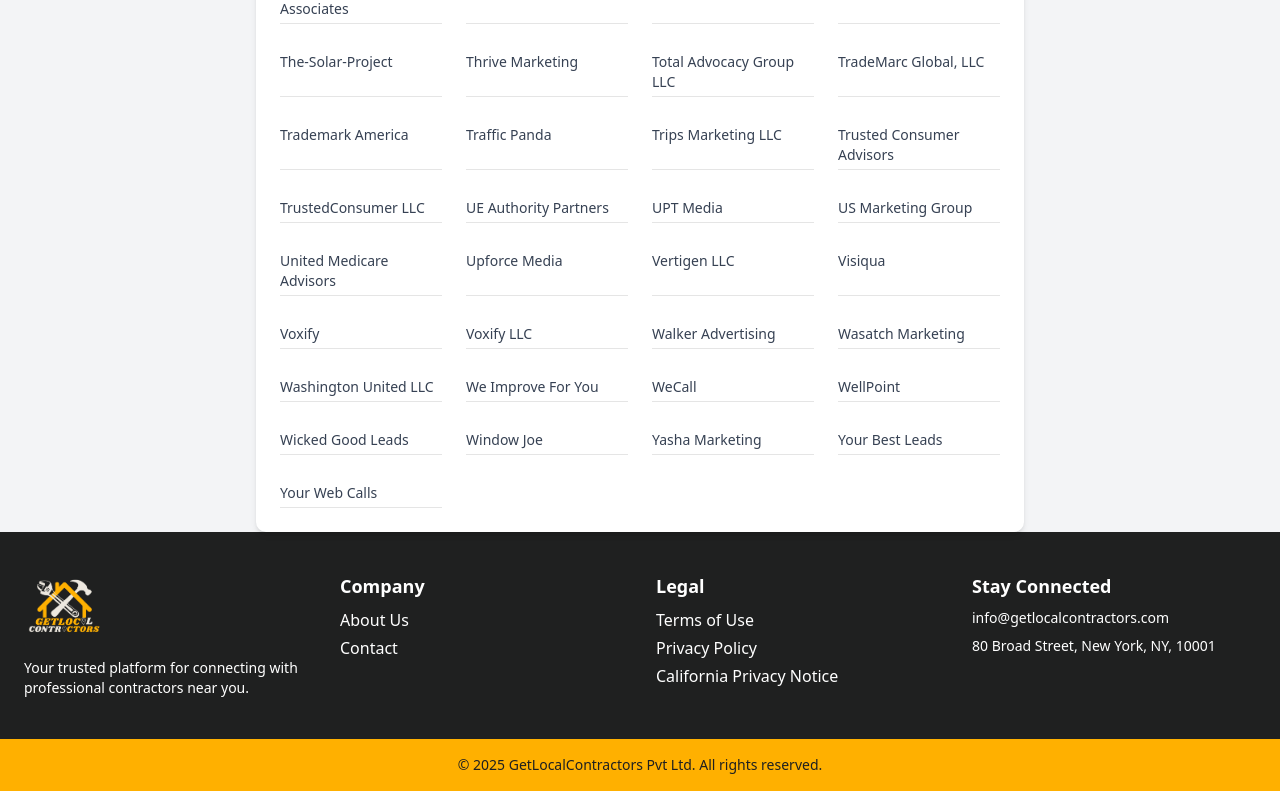
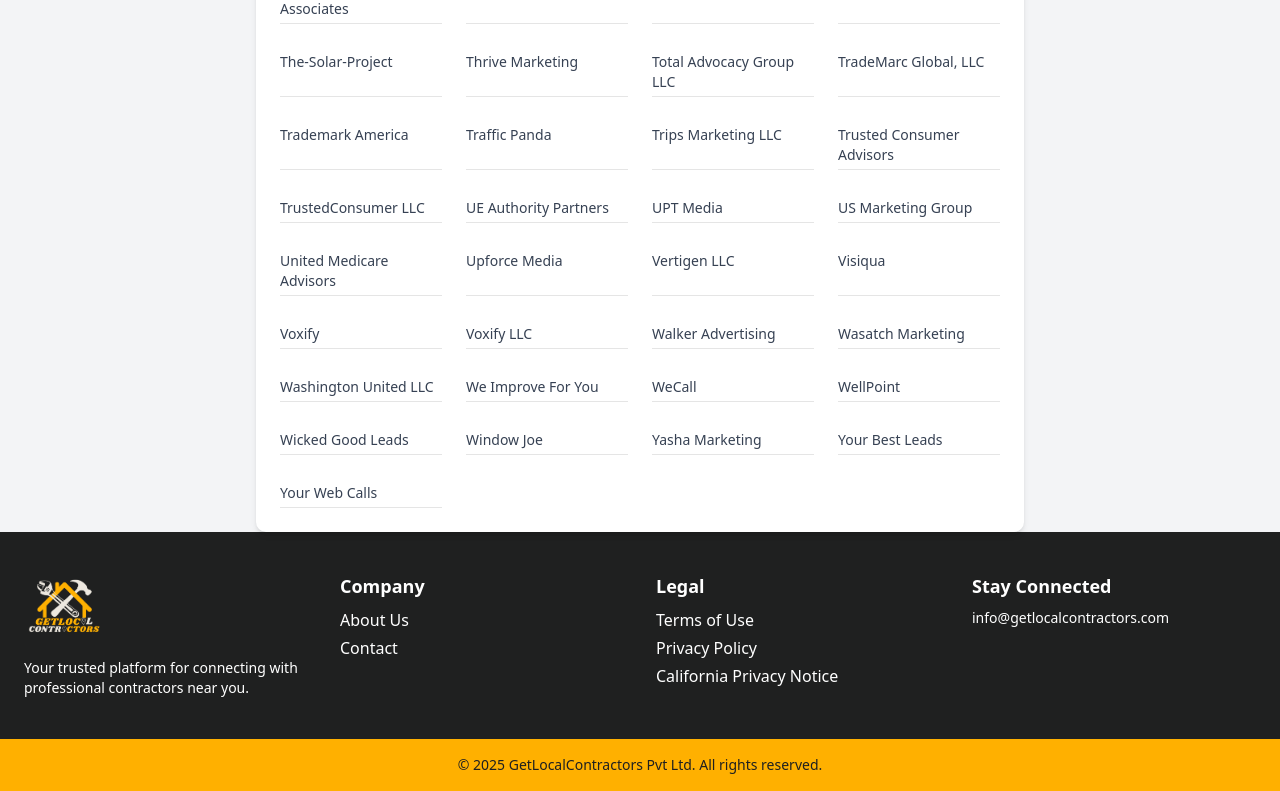
Before and after one commit to dawood7233/GetLocalContractors, a React (Vite) app: page /PartnerCompanies in a window 1280 px wide. Shown: the part 3524-4315 px from the top of the page. Built offline with nearby package versions, Linux system fonts and the light colour scheme.

Commit message:
address removed

```diff
--- a/src/Components/Footer.jsx
+++ b/src/Components/Footer.jsx
@@ -63,7 +63,6 @@
         <div>
           <h6 className="text-lg font-semibold mb-2">Stay Connected</h6>
           <p className="text-sm mb-2">info@getlocalcontractors.com</p>
-          <p className="text-sm">80 Broad Street, New York, NY, 10001</p>
         </div>
       </div>
 
```
Also changed, not shown: 1 other file (tests, documents, lock files or other folders).
